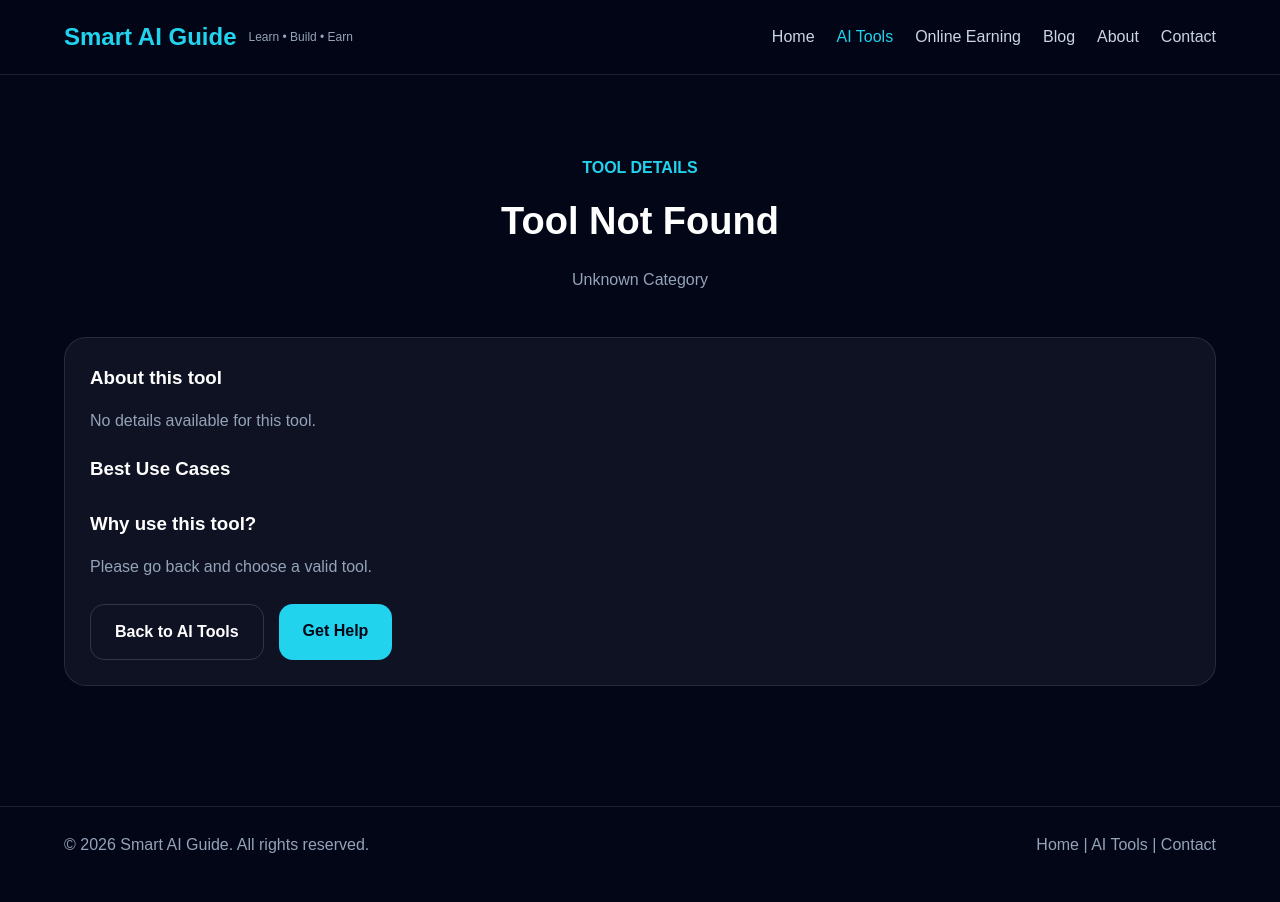
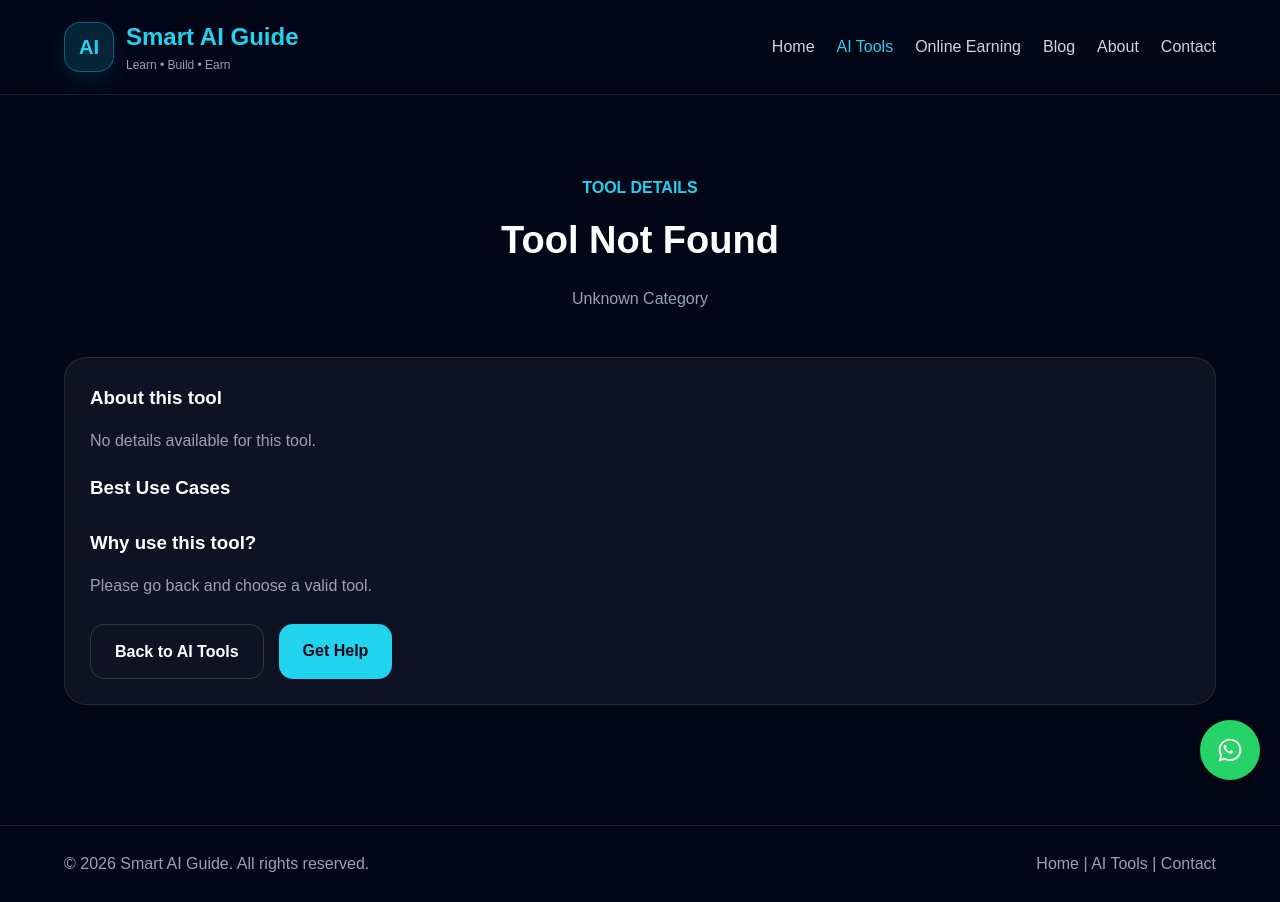
Before and after one commit to akshaykathiriya2301-lab/smart-ai-guide, a plain HTML site: page tool-details.html in a window 1280 px wide. Drawn offline with Linux system fonts and the light colour scheme.

Commit message:
Add files via upload

```diff
--- a/tool-details.html
+++ b/tool-details.html
@@ -5,15 +5,27 @@
   <meta name="viewport" content="width=device-width, initial-scale=1.0" />
   <title>Tool Details - Smart AI Guide</title>
   <link rel="stylesheet" href="style.css" />
+  <link rel="icon" type="image/png" href="favicon.png" />
+  <script async src="https://www.googletagmanager.com/gtag/js?id=G-851GQDL2YZ"></script>
+<script>
+  window.dataLayer = window.dataLayer || [];
+  function gtag(){dataLayer.push(arguments);}
+  gtag('js', new Date());
+
+  gtag('config', 'G-851GQDL2YZ');
+</script>
 </head>
 <body>
 
   <header>
     <div class="container navbar">
       <div class="logo">
-        <h1>Smart AI Guide</h1>
-        <p>Learn • Build • Earn</p>
-      </div>
+  <div class="logo-badge">AI</div>
+  <div class="logo-text">
+    <h1>Smart AI Guide</h1>
+    <p>Learn • Build • Earn</p>
+  </div>
+</div>
 
       <nav class="nav-links">
         <a href="index.html">Home</a>
@@ -179,6 +191,15 @@
       toolWhy.textContent = "Please go back and choose a valid tool.";
     }
   </script>
+   <a
+  href="https://wa.me/919274356304?text=Hello%20Smart%20AI%20Guide"
+  class="whatsapp-float"
+  target="_blank"
+>
+  <svg viewBox="0 0 32 32">
+    <path d="M19.11 17.27c-.27-.14-1.6-.79-1.85-.88-.25-.09-.43-.14-.61.14-.18.27-.7.88-.86 1.06-.16.18-.31.2-.58.07-.27-.14-1.13-.42-2.15-1.33-.8-.71-1.34-1.59-1.5-1.86-.16-.27-.02-.41.12-.54.12-.12.27-.31.41-.47.14-.16.18-.27.27-.45.09-.18.05-.34-.02-.47-.07-.14-.61-1.47-.84-2.01-.22-.53-.45-.46-.61-.46h-.52c-.18 0-.47.07-.72.34s-.95.93-.95 2.26.97 2.62 1.11 2.8c.14.18 1.9 2.9 4.61 4.06.65.28 1.16.45 1.56.58.66.21 1.26.18 1.74.11.53-.08 1.6-.65 1.83-1.28.23-.63.23-1.17.16-1.28-.07-.11-.25-.18-.52-.32zM16.03 3C8.84 3 3 8.74 3 15.82c0 2.27.61 4.49 1.77 6.44L3 29l6.96-1.81a13.1 13.1 0 0 0 6.07 1.49c7.19 0 13.03-5.74 13.03-12.82C29.06 8.74 23.22 3 16.03 3zm0 23.53c-1.93 0-3.82-.52-5.47-1.5l-.39-.23-4.13 1.07 1.1-4.02-.25-.41a10.66 10.66 0 0 1-1.64-5.63c0-5.89 4.86-10.68 10.78-10.68 5.95 0 10.79 4.79 10.79 10.68 0 5.89-4.84 10.72-10.79 10.72z"/>
+  </svg>
+</a>
 
 </body>
 </html>
```
